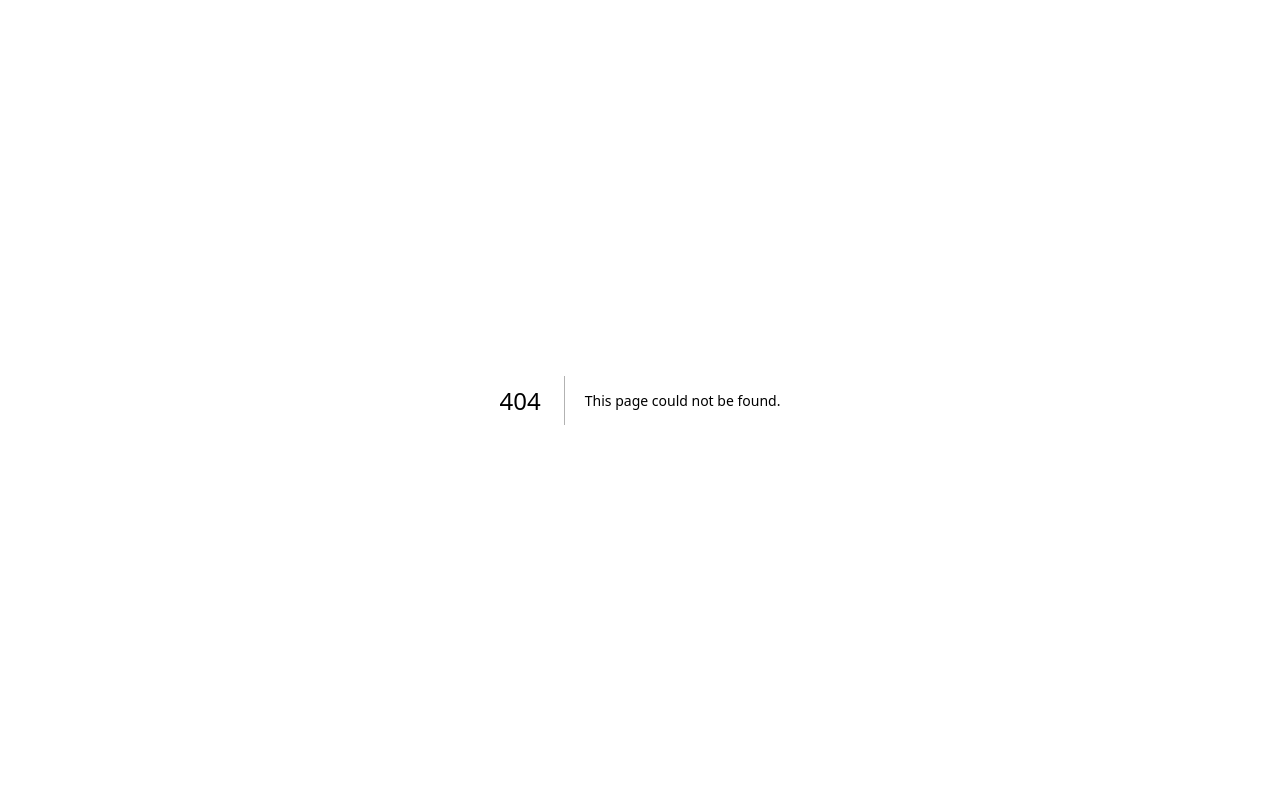
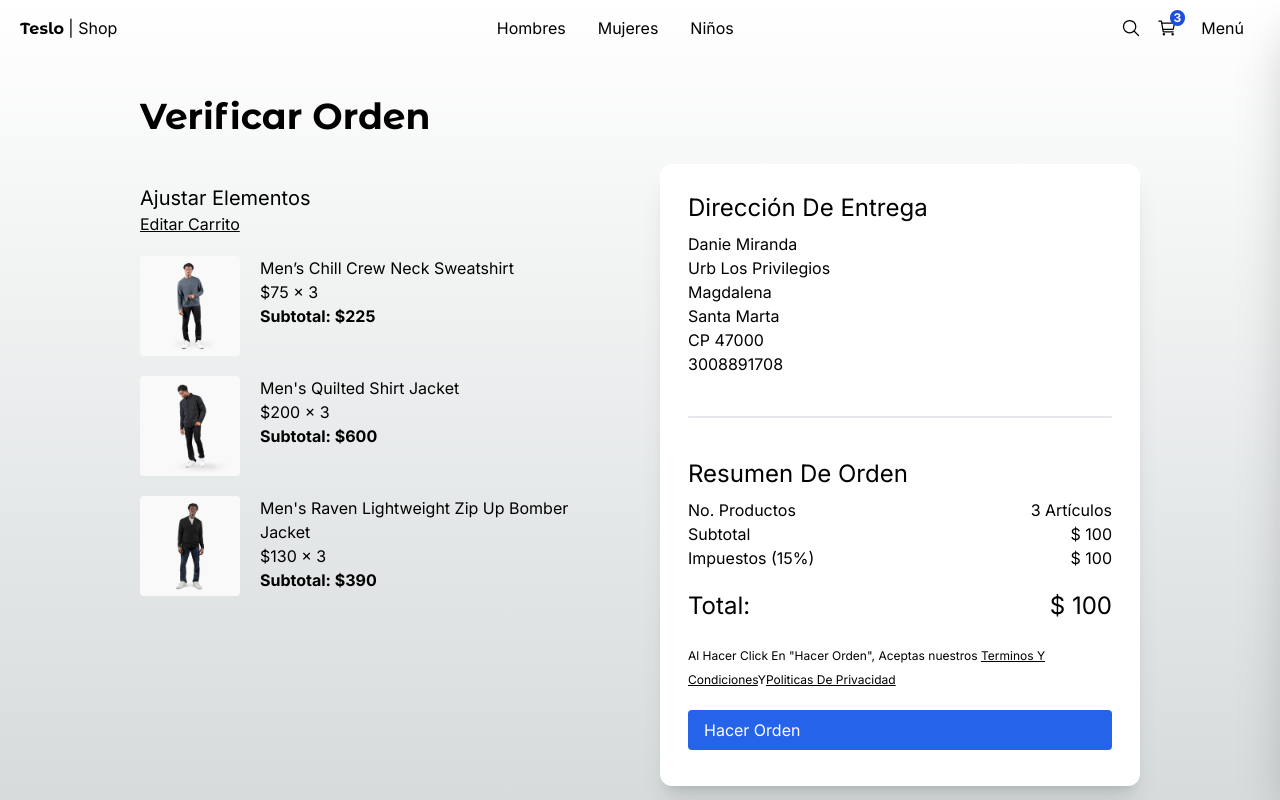
Before and after one commit to danielmiranda0099/teslo-shop-nextjs, a Next.js app: page /checkout in a window 1280 px wide. Before the commit this address had no page. Built offline with nearby package versions, Linux system fonts and the light colour scheme.

Commit message:
[ADD IU] Purchase Checkout Screen

```diff
--- /dev/null
+++ b/src/app/(shop)/checkout/page.tsx
@@ -0,0 +1,104 @@
+import { QuantitySelector } from "@/components/products";
+import { Title } from "@/components/ui";
+import { initialData } from "@/seed/seed";
+import Image from "next/image";
+import Link from "next/link";
+
+const PRODUCTS_IN_CART = [
+  initialData.products[0],
+  initialData.products[1],
+  initialData.products[2],
+];
+
+export default function CheckoutPage() {
+  return (
+    <div className="flex justify-center items-center mb-72 px-10 sm:px-0">
+      <div className="flex flex-col w-[1000px]">
+        <Title title="Verificar Orden" />
+
+        <div className="grid grid-cols-1 sm:grid-cols-2 gap-10">
+          <div className="flex flex-col mt-5">
+            <span className="text-xl">Ajustar Elementos</span>
+            <Link href="/cart" className="underline mb-5">
+              Editar Carrito
+            </Link>
+
+            {PRODUCTS_IN_CART.map((product) => (
+              <div key={product.slug} className="flex mb-5">
+                <Image
+                  src={`/products/${product.images[0]}`}
+                  alt={product.title}
+                  width={100}
+                  height={100}
+                  className="mr-5 rounded"
+                  style={{
+                    width: "100px",
+                    height: "100px",
+                  }}
+                />
+
+                <div>
+                  <p>{product.title}</p>
+                  <p>${product.price} x 3</p>
+
+                  <p className="font-bold">Subtotal: ${product.price * 3}</p>
+                </div>
+              </div>
+            ))}
+          </div>
+
+          <div className="bg-white rounded-xl shadow-xl p-7 h-fit">
+            <h2 className="text-2xl mb-2">Dirección De Entrega</h2>
+            <div className="mb-10">
+              <p>Danie Miranda</p>
+              <p>Urb Los Privilegios</p>
+              <p>Magdalena</p>
+              <p>Santa Marta</p>
+              <p>CP 47000</p>
+              <p>3008891708</p>
+            </div>
+
+            <div className="w-full h-0.5 rounded bg-gray-200 mb-10"></div>
+
+            <h2 className="text-2xl mb-2">Resumen De Orden</h2>
+
+            <div className="grid grid-cols-2">
+              <span>No. Productos</span>
+              <span className="text-right">3 Artículos</span>
+
+              <span>Subtotal</span>
+              <span className="text-right">$ 100</span>
+
+              <span>Impuestos (15%)</span>
+              <span className="text-right">$ 100</span>
+
+              <span className="mt-5 text-2xl">Total:</span>
+              <span className="mt-5 text-2xl text-right">$ 100</span>
+            </div>
+
+            <div className="mt-5 mb-2 w-full">
+              <div>
+                <p className="mb-5">
+                  <span className="text-xs">
+                    Al Hacer Click En "Hacer Orden", Aceptas nuestros{" "}
+                    <Link href="/" className="underline">
+                      Terminos Y Condiciones
+                    </Link>
+                    Y
+                    <Link href="/" className="underline">
+                      Politicas De Privacidad
+                    </Link>
+                  </span>
+                </p>
+              </div>
+
+              <Link href="/orders/123" className="flex btn-primary">
+                Hacer Orden
+              </Link>
+            </div>
+          </div>
+        </div>
+      </div>
+    </div>
+  );
+}
```
